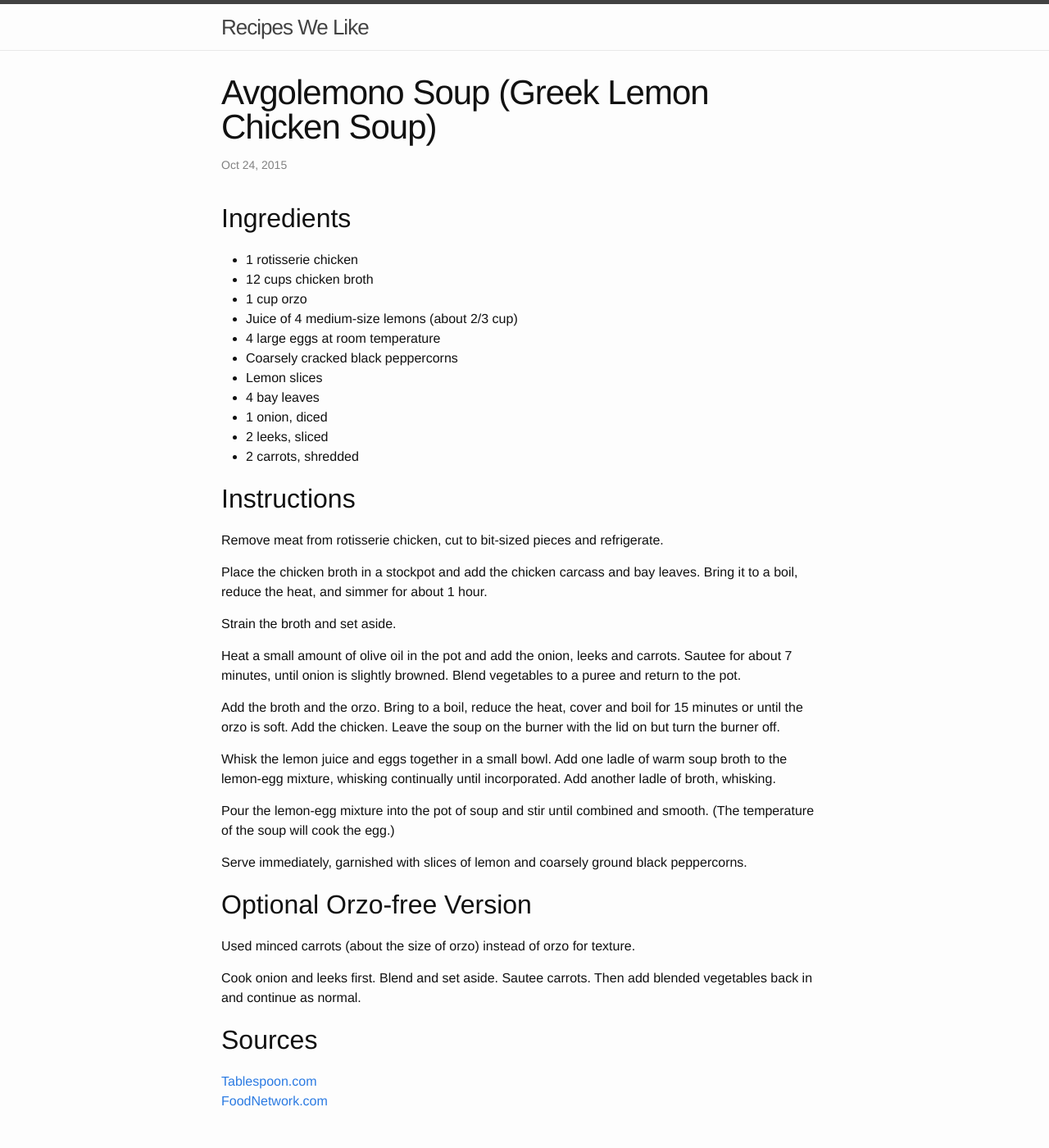
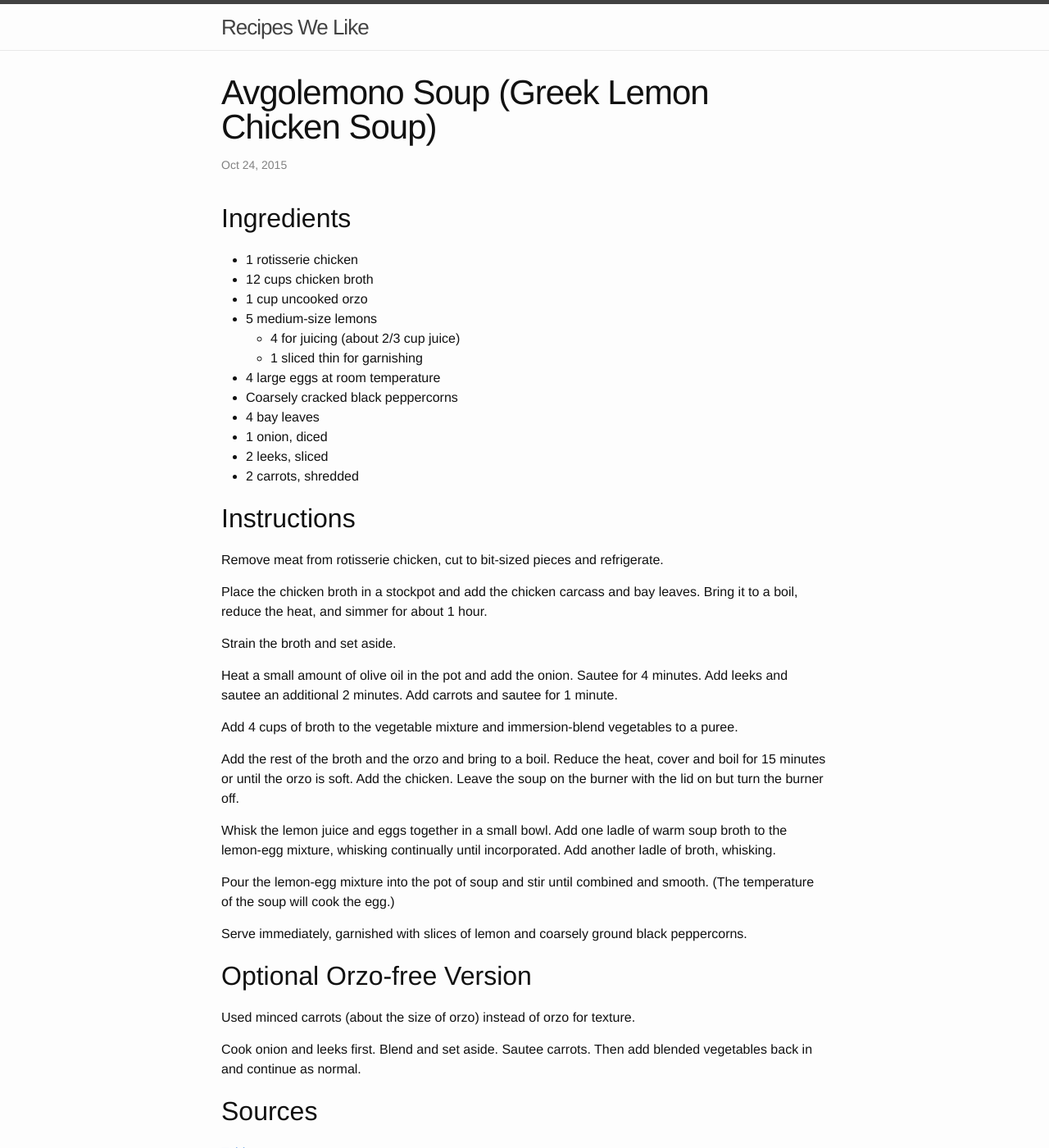
Before and after one commit to ardell/recipes, a Jekyll site: the page built from _posts/2015-10-24-avgolemono-soup.markdown, in a window 1280 px wide and 1400 px high. Shown: the whole window at 82% size. Built offline with Jekyll 4.4.1, drawn with Linux system fonts in a browser that asks for light colours.

Commit message:
Update avgolemono.

```diff
--- a/_posts/2015-10-24-avgolemono-soup.markdown
+++ b/_posts/2015-10-24-avgolemono-soup.markdown
@@ -9,11 +9,12 @@ Ingredients
 -----------
 - 1 rotisserie chicken
 - 12 cups chicken broth
-- 1 cup orzo
-- Juice of 4 medium-size lemons (about 2/3 cup)
+- 1 cup uncooked orzo
+- 5 medium-size lemons
+  - 4 for juicing (about 2/3 cup juice)
+  - 1 sliced thin for garnishing
 - 4 large eggs at room temperature
 - Coarsely cracked black peppercorns
-- Lemon slices
 - 4 bay leaves
 - 1 onion, diced
 - 2 leeks, sliced
@@ -29,13 +30,16 @@ leaves. Bring it to a boil, reduce the heat, and simmer for about 1 hour.
 
 Strain the broth and set aside.
 
-Heat a small amount of olive oil in the pot and add the onion, leeks and
-carrots. Sautee for about 7 minutes, until onion is slightly browned. Blend
-vegetables to a puree and return to the pot.
+Heat a small amount of olive oil in the pot and add the onion. Sautee for 4
+minutes. Add leeks and sautee an additional 2 minutes. Add carrots and sautee
+for 1 minute.
 
-Add the broth and the orzo.  Bring to a boil, reduce the heat, cover and boil
-for 15 minutes or until the orzo is soft. Add the chicken. Leave the soup on
-the burner with the lid on but turn the burner off.
+Add 4 cups of broth to the vegetable mixture and immersion-blend vegetables to
+a puree.
+
+Add the rest of the broth and the orzo and bring to a boil. Reduce the heat,
+cover and boil for 15 minutes or until the orzo is soft. Add the chicken. Leave
+the soup on the burner with the lid on but turn the burner off.
 
 Whisk the lemon juice and eggs together in a small bowl. Add one ladle of warm
 soup broth to the lemon-egg mixture, whisking continually until incorporated.
```
